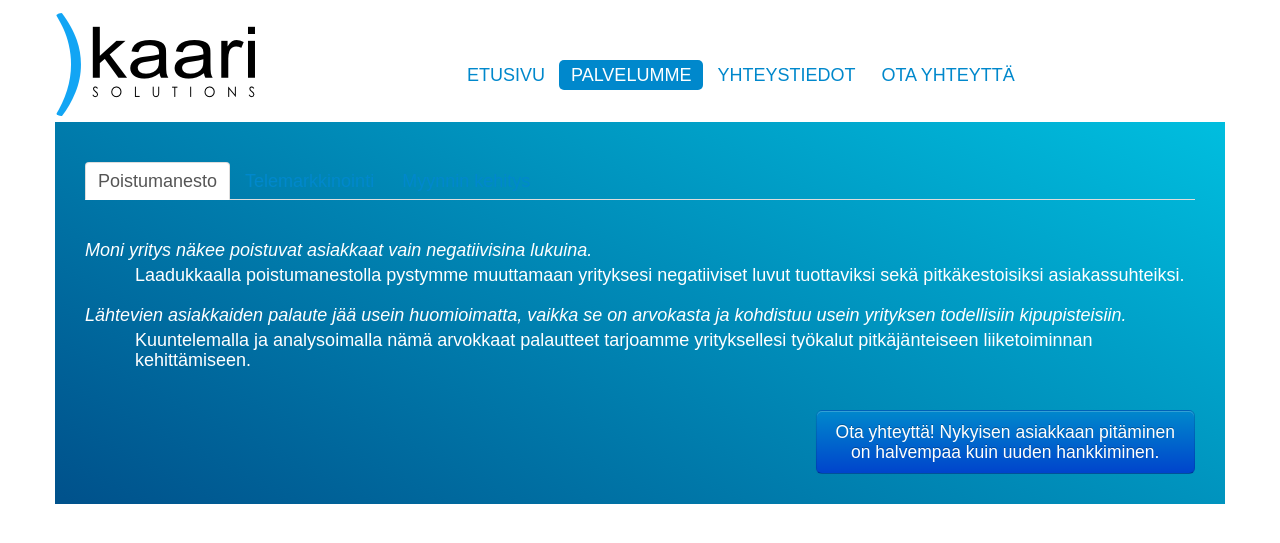
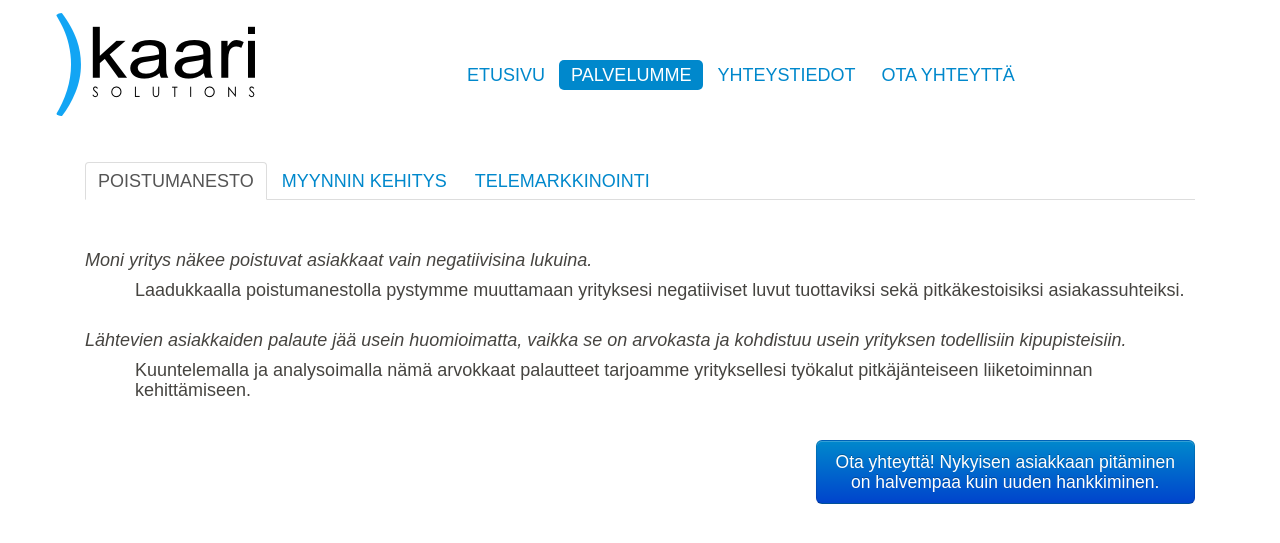
Before and after one commit to jpaaso/bootstrap, a PHP site: page /index.html in a window 1280 px wide, after a click on "PALVELUMME". Shown: the top 543 px of the page. Run offline with PHP 8.4, Linux system fonts and the light colour scheme.

Commit message:
grey Palvelumme section with nav-tabs

```diff
--- a/index.html
+++ b/index.html
@@ -114,39 +114,21 @@
 							</div>
 						</div>
 					</div>
-					<!--div class="row">
-						<div class="span4 tileOuter">
-							<div class="box tileImg">
-								<img src="img/customerService.jpg">
-							</div>
-						</div>
-						<div class="span4 tileOuter">
-							<div class="box tileTxt">
-								<a id="raataloimmeBox" href="#Palvelumme"></a>
-								<p>R&auml;&auml;t&auml;l&ouml;imme palvelumme aina yrityksenne tarpeisiin sopiviksi</p>
-							</div>
-						</div>
-						<div class="span4 tileOuter">
-							<div class="box tileImg">
-								<img src="img/savings.jpg">
-							</div>
-						</div>
-					</div-->
 				</div>
 			</div>
 			<!-- ------------------ -->
 			<!--     Palvelumme     -->
 			<!-- ------------------ -->
 			<div class="tab-pane" id="Palvelumme">
-				<div class="blueGrad largeBox">
+				<div class="largeBox">
 					<div class="tabbable"> <!-- Only required for left/right tabs -->
-						<ul class="nav nav-tabs">
-							<li class="active"><a href="#tab1" data-toggle="tab">Poistumanesto</a></li>
-							<li><a href="#tab2" data-toggle="tab">Telemarkkinointi</a></li>
-							<li><a href="#tab3" data-toggle="tab">Myynnin kehitys</a></li>
+						<ul id="palvelummeTabs" class="nav nav-tabs">
+							<li class="active"><a href="#poistumanestoTab" data-toggle="tab">Poistumanesto</a></li>
+							<li><a href="#myynninKehitysTab" data-toggle="tab">Myynnin kehitys</a></li>
+							<li><a href="#telemarkkinointiTab" data-toggle="tab">Telemarkkinointi</a></li>
 						</ul>
 						<div class="tab-content">
-							<div class="tab-pane active" id="tab1">
+							<div class="tab-pane active" id="poistumanestoTab">
 								<p>
 									<div class="problem">Moni yritys n&auml;kee poistuvat asiakkaat vain negatiivisina lukuina.</div>
 									<div class="solution">Laadukkaalla poistumanestolla pystymme muuttamaan yrityksesi negatiiviset luvut tuottaviksi sek&auml; pitk&auml;kestoisiksi asiakassuhteiksi.</div>
@@ -303,12 +241,13 @@
 	$('#pienennammeBox').click(function(){
 		$('#palvelummeTab').trigger('click');
 	});
+	$('#raataloimmeBox').click(function(){
+		$('#palvelummeTab').trigger('click');
+	});
 	$('#tavoitammeBox').click(function(){
 		$('#palvelummeTab').trigger('click');
 	});
-	$('#raataloimmeBox').click(function(){
-		$('#palvelummeTab').trigger('click');
-	});
+
 	</script>
 
 </body>
--- a/styles.css
+++ b/styles.css
@@ -1,16 +1,4 @@
-/*
-customer service: 866px 577px
-handshake:        878px 569px
-savings: 		  791px 632px
-
-pienimmät (w h):  791px 569px
-tile (w h): 	  295px 190px
-*/
-
 body {
-	/*background-color:#F2F2F2; */
-	/*font-family: HelveticaLight, Helvetica, Arial;*/
-	/*font-family: Muli, 'Lucida Sans Unicode', 'Lucida Grande', Verdana, Tahoma, Arial, sans-serif;*/
 	font-family: "Avenir LT W01 35 Light", sans-serif;
 	font-size:18px;
 	color: rgb(70, 68, 64);/*#424242;*/
@@ -36,17 +24,25 @@ h1, h2, h3, h4, h5 {
 	min-height: 100px;
 	margin: -35px 0px 0px 0px;
 }
-.tabList .nav-pills {
+#tabs {
    	margin: 10px 0px 30px 0px; /* trbl */
 	text-transform:uppercase;
 }
+#palvelummeTabs {
+	text-transform:uppercase;
+}
+#palvelummeTabs a not(.active) {
+	/*color:#F5F5F5;*/
+	background:#F5F5F5;
+}
 .problem {
 	font-style:italic;
-	margin-top: 20px;
-
+	margin-top: 30px;
+	margin-bottom: 10px;
 }
 .solution {
 	/*text-align:right;*/
+	/*font-weight:bold;*/
 	margin-left: 50px;
 	margin-top: 5px;
 }
```
Also changed, not shown: other parts of index.html (+24 -68 lines).
